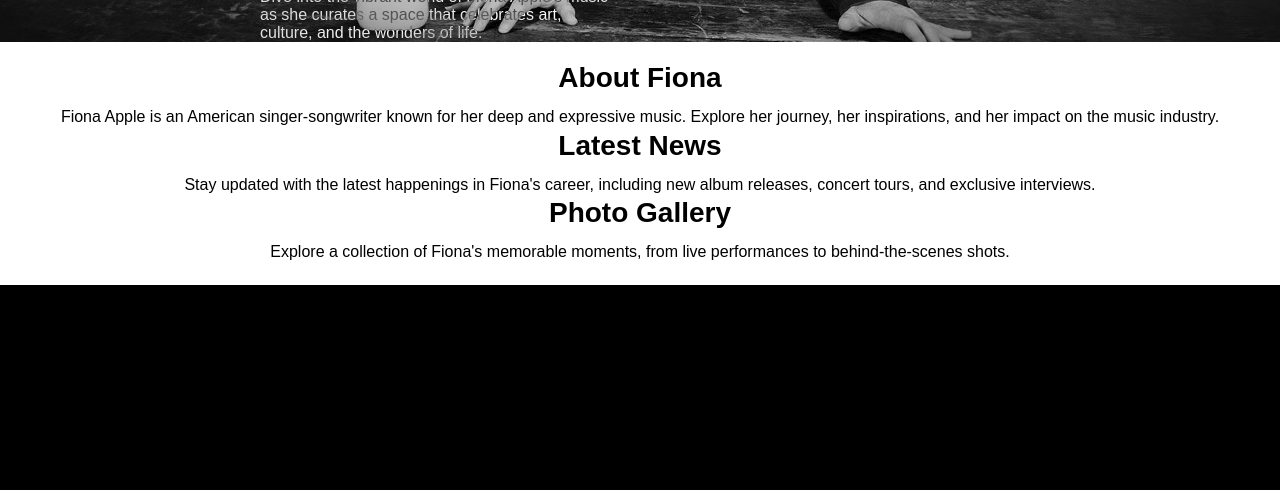
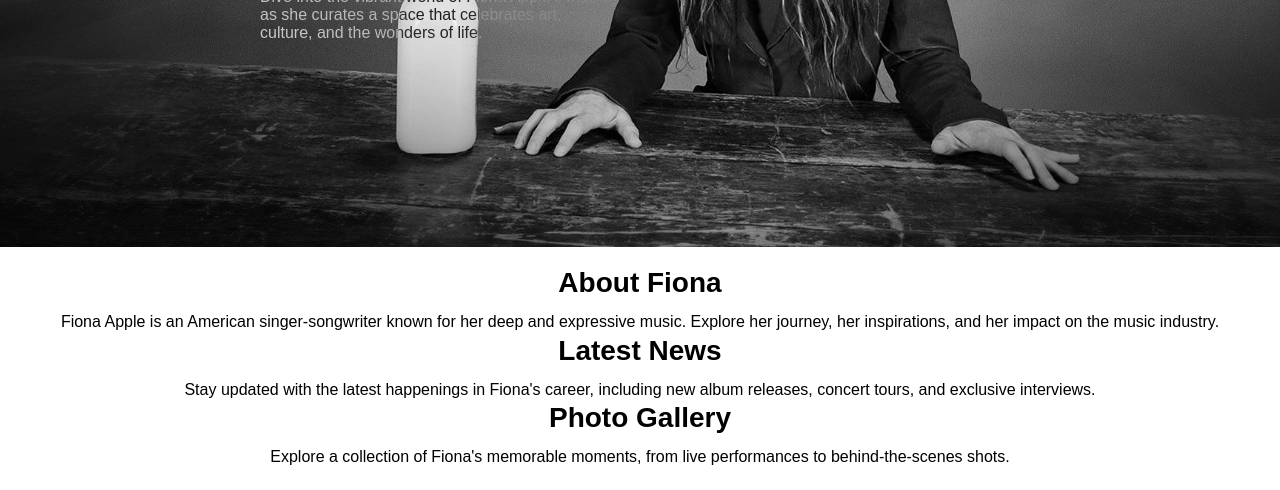
Before and after one commit to jessicaliiu/gelp-me-please, a plain HTML site: page index.html in a window 1280 px wide. Shown: the part 573-1063 px from the top of the page. Before the commit the page ends 858 px from the top, so only its background shows below. Drawn offline with Linux system fonts and the light colour scheme.

Commit message:
Make image 100% viewport height

```diff
--- a/index.html
+++ b/index.html
@@ -9,7 +9,7 @@
   </head>
 
   <body>
-    <div class="homeimg" style="background-image: url('images/fionamain.jpg'); background-size: cover; background-position-y: 42%;">
+    <div class="homeimg" style="background-image: url('images/fionamain.jpg'); background-size: cover; background-position-y: 42%; min-height: 100vh;">
       <nav>
         <h4>Fiona Apple</h4>
 
```
